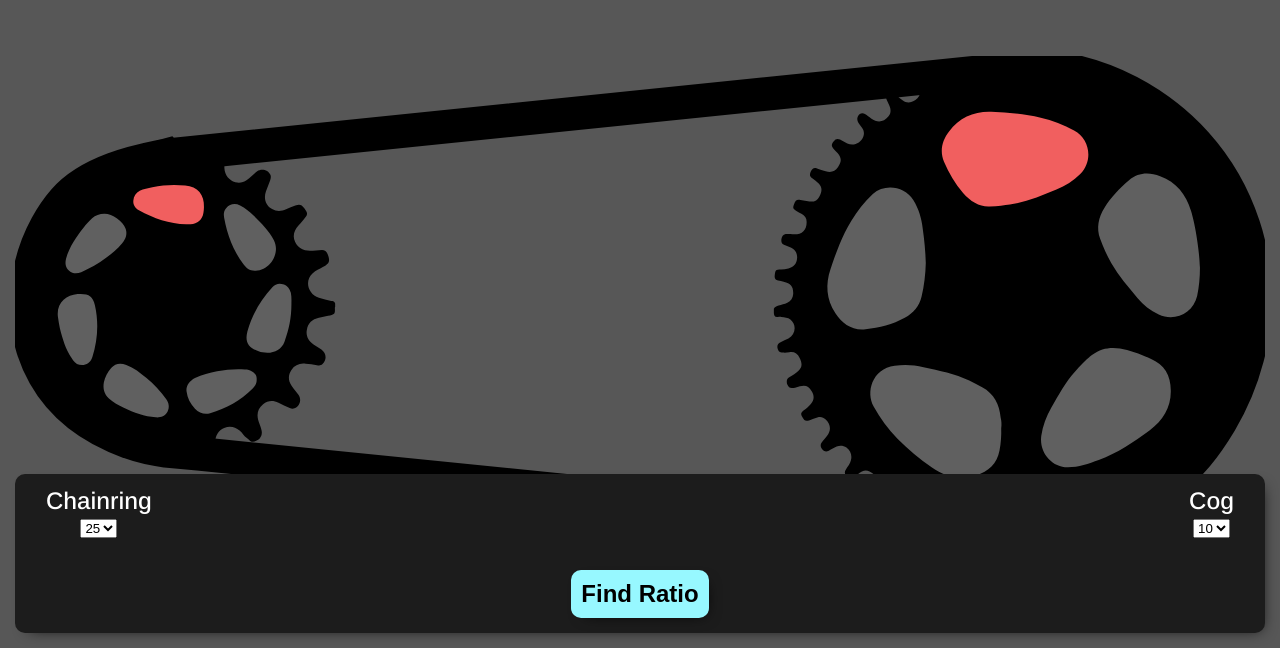
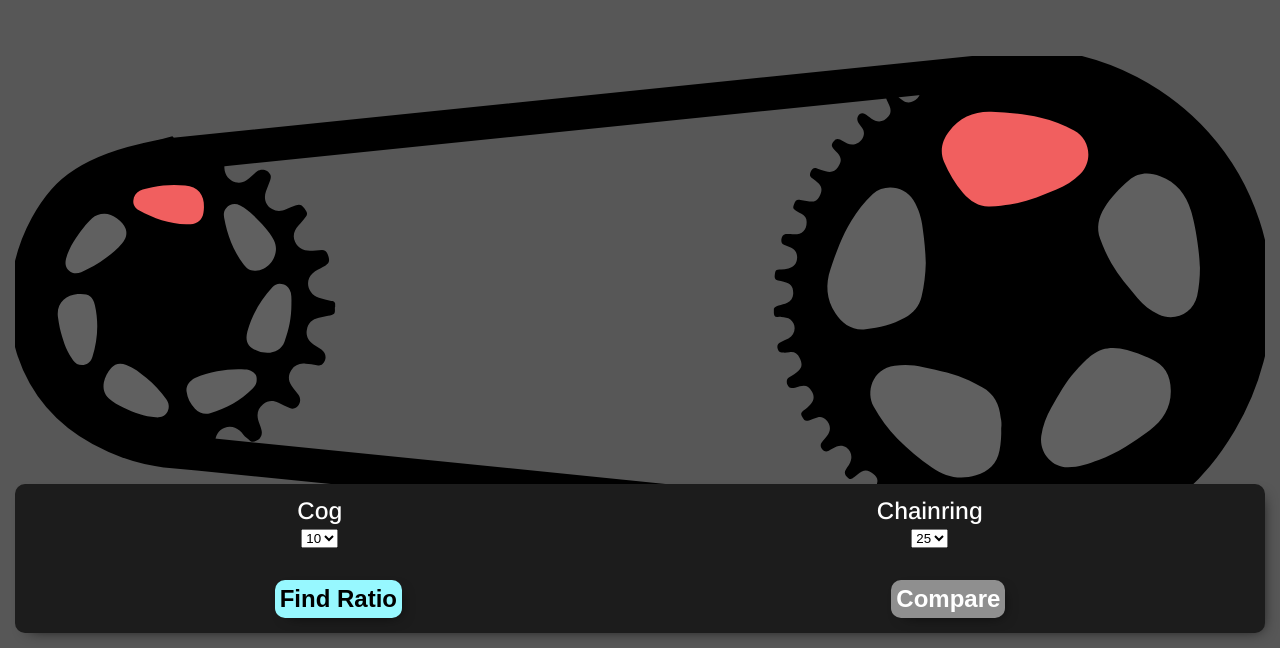
Before and after one commit to klace650/gear-calculator, a plain HTML site: page index.html in a window 1280 px wide. Shown: the part 152-800 px from the top of the page. Drawn offline with nearby package versions, Linux system fonts and the light colour scheme.

Commit message:
more form styling

```diff
--- a/index.html
+++ b/index.html
@@ -169,18 +169,19 @@
 <!-- <button type="button" class="reset">Reset</button> -->
 
 <form id="ratioform">
-	<div class="flex-container space-evenly">
+	<div class="flex-container space-around">
+	<section>
+	<label>Cog</label>
+		<select id="cogs"></select>
+	</section>
 	<section>
 	<label>Chainring</label>
 	  <select id="chainring"></select>
 	</section>
-	<section>
-	<label>Cog</label>
-	  <select id="cogs"></select>
-	</section>
 </div>
-	<div class="center">
+	<div class="space-around">
 	<button type="submit">Find Ratio</button>
+	<button class="compare-button" type="submit">Compare</button>
 	</div>
 </form>
 
--- a/public/js/script.js
+++ b/public/js/script.js
@@ -62,6 +62,7 @@ function ringDrop(a,b){
     $('#chainring').append(`<option>${i}</option>`)
   }
 }
+
 function calcRatio() {
   let a = $('#chainring option:selected').text();
   let b = $('#cogs option:selected').text();
--- a/public/styles/style.css
+++ b/public/styles/style.css
@@ -48,19 +48,25 @@ button {
   border-radius: 10px;
   -webkit-box-shadow: 5px 5px 15px -9px #000000;
   box-shadow: 5px 5px 15px -9px #000000;
-  padding: 10px;
+  padding: 5px;
   display: block;
-  font-weight: bold;
 }
 
 form button {
   margin-top: 2rem;
   font-size: 1.5rem;
+  font-weight: bold;
+}
+
+.compare-button {
+  background: #8F8F8F;
+  color: white;
 }
 
 .work {
   background-color: #8F8F8F;
   color: white;
+  font-weight: 600;
 }
 
 .center p {
@@ -116,17 +122,14 @@ h1 {
   justify-content: center;
 }
 
+.space-around {
+  display: flex;
+  justify-content: space-around;
+}
+
 #ratioform section {
   display: inline-block;
   text-align: center;
-}
-
-#ratioform section:nth-child(1) {
-  padding-left: 1rem;
-}
-
-#ratioform section:nth-child(2) {
-  padding-right: 1rem;
 }
 
 #ratioform section label {
```
